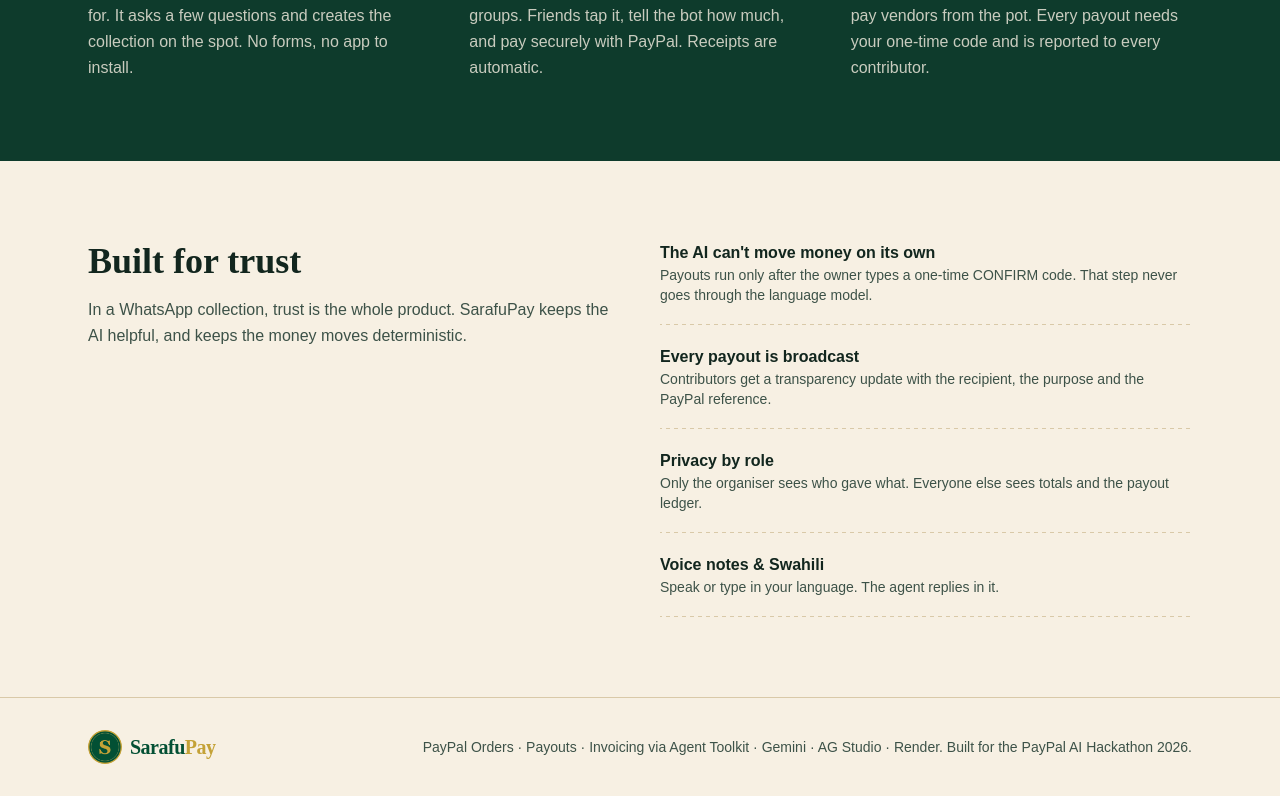
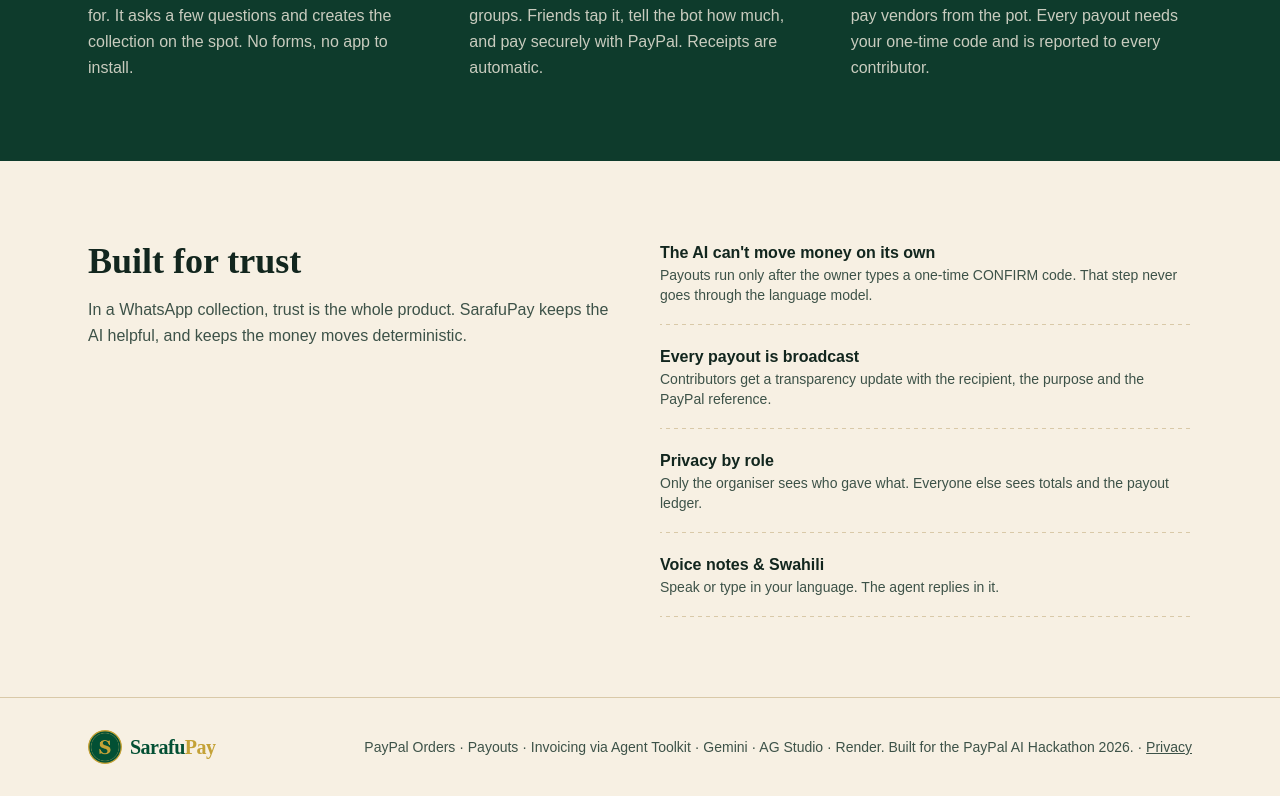
Before and after one commit to ezekiellemana/sarafupay-ai, a Next.js app: page / in a window 1280 px wide. Shown: the part 1089-1885 px from the top of the page. Built offline with nearby package versions, Linux system fonts and the light colour scheme.

Commit message:
feat: link privacy policy in footer

```diff
--- a/app/page.tsx
+++ b/app/page.tsx
@@ -153,7 +153,10 @@
           <Logo />
           <p>
             PayPal Orders · Payouts · Invoicing via Agent Toolkit · Gemini · AG Studio · Render. Built for the PayPal AI
-            Hackathon 2026.
+            Hackathon 2026. ·{" "}
+            <Link href="/privacy" className="underline">
+              Privacy
+            </Link>
           </p>
         </div>
       </footer>
```
